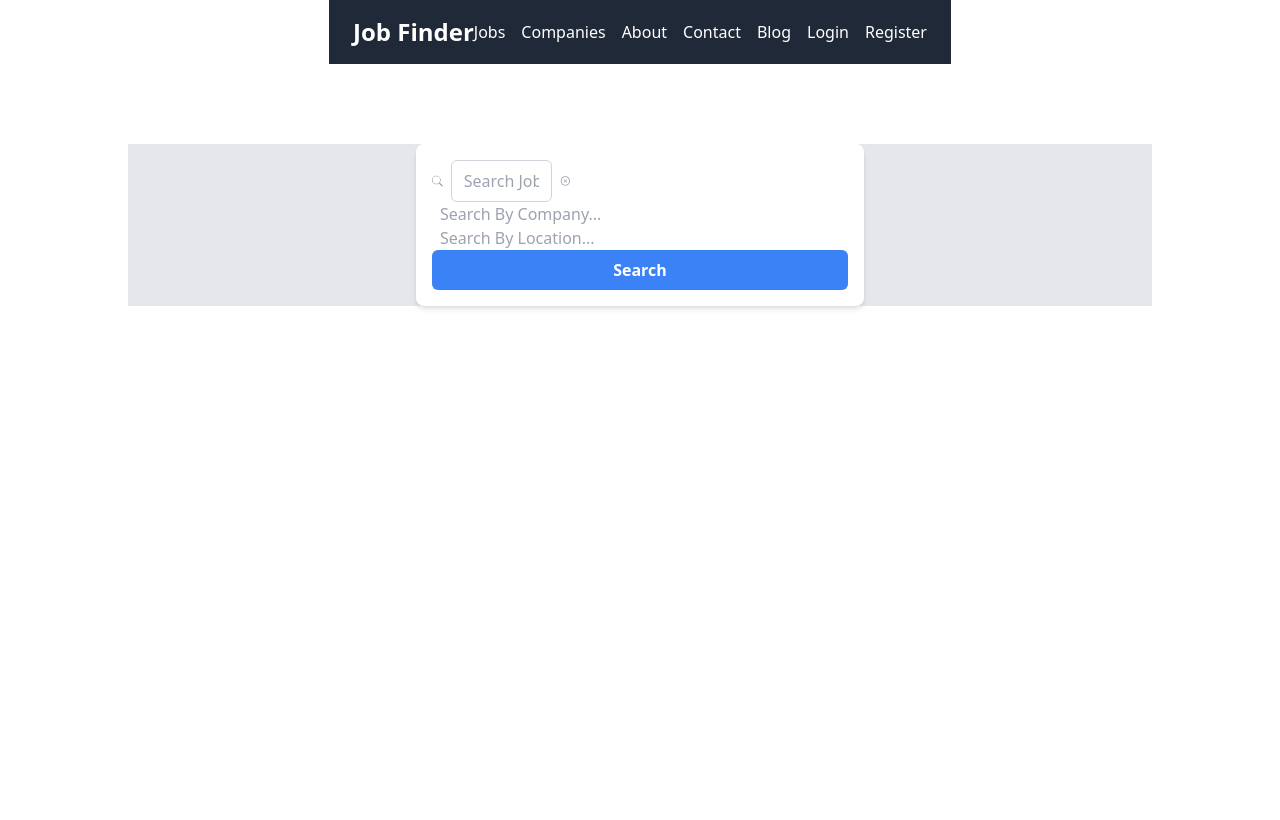
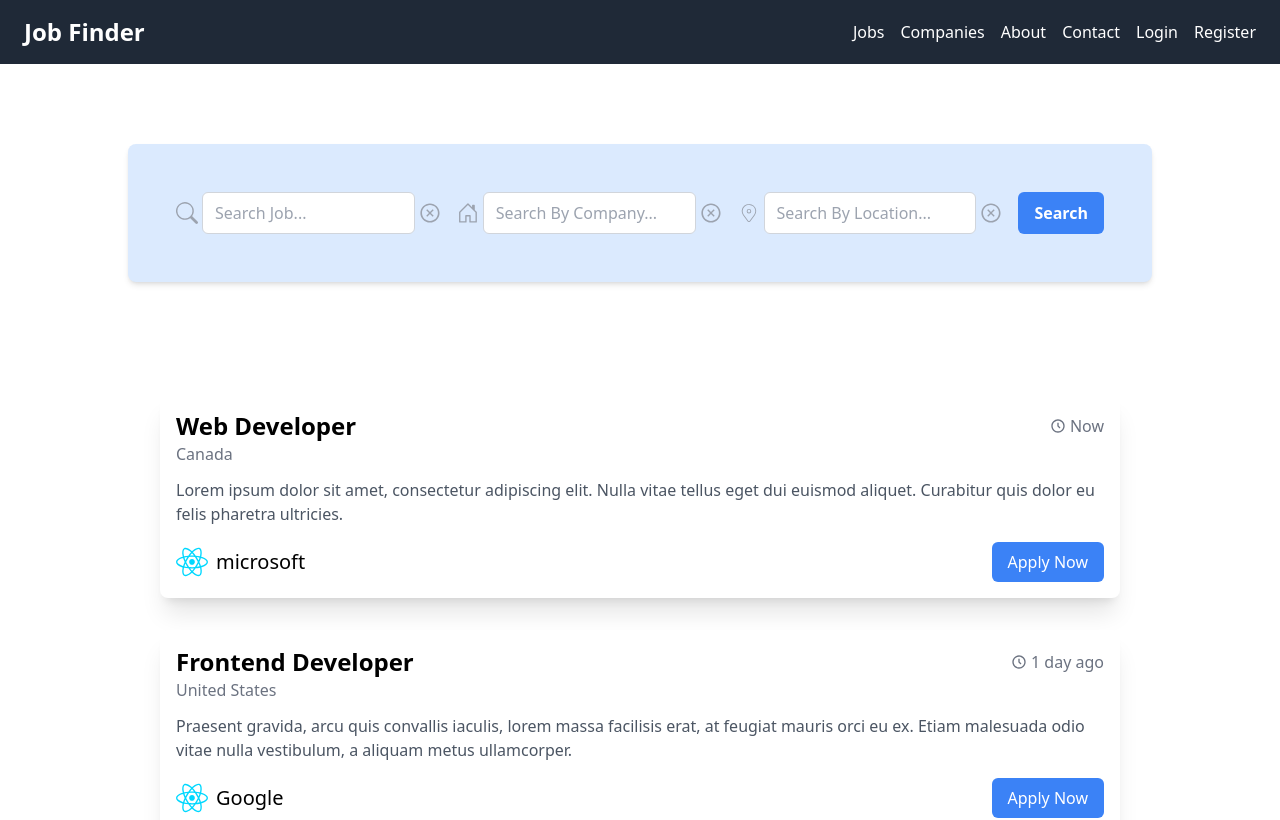
Before and after one commit to ryanf27/FE-job-finder, a React (Vite) app: page / in a window 1280 px wide. Shown: the top 820 px of the page. Built offline with nearby package versions, Linux system fonts and the light colour scheme.

Commit message:
add joblist component

```diff
--- a/package.json
+++ b/package.json
@@ -25,6 +25,7 @@
     "eslint-plugin-react-hooks": "^4.6.0",
     "eslint-plugin-react-refresh": "^0.4.5",
     "postcss": "^8.4.33",
+    "react-router-dom": "^6.21.2",
     "tailwindcss": "^3.4.1",
     "typescript": "^5.2.2",
     "vite": "^5.0.8"
--- a/src/App.tsx
+++ b/src/App.tsx
@@ -1,26 +1,16 @@
-import React, { useState } from "react";
-import Navbar from "./components/Navbar";
-import SearchBar from "./components/SearchBar";
-import data from "./data";
+import React from "react";
+import { BrowserRouter, Route, Routes } from "react-router-dom";
+import Homepages from "./pages/Homepages";
 
 interface AppProps {}
 
 const App: React.FC<AppProps> = () => {
-  const [filteredData, setFilteredData] = useState(data);
-
-  const searchData = (inputData) => {
-    const newData = data.filter((d) => {
-      return inputData.every((el) => {
-        return d[el.name].toLowerCase().includes(el.value.toLowerCase());
-      });
-    });
-    setFilteredData(newData);
-  };
   return (
-    <div className=" w-full flex flex-col items-center">
-      <Navbar />
-      <SearchBar searchData={searchData} />
-    </div>
+    <BrowserRouter>
+      <Routes>
+        <Route path="/" element={<Homepages />} />
+      </Routes>
+    </BrowserRouter>
   );
 };
 
--- /dev/null
+++ b/src/components/JobsList.tsx
@@ -0,0 +1,49 @@
+import React from "react";
+import { DataItem } from "../pages/Homepages";
+
+// react icons
+import { BiTimeFive } from "react-icons/bi";
+
+interface JobsListProps {
+  filteredData: DataItem[] | undefined;
+}
+
+const JobsList: React.FC<JobsListProps> = ({ filteredData }) => {
+  return (
+    <div
+      className="container
+     mt-20"
+    >
+      {filteredData?.map(
+        ({ id, image, title, time, location, desc, company }) => (
+          <div
+            key={id}
+            className="bg-white w-3/4 mx-auto my-8 p-4 rounded-lg shadow-xl "
+          >
+            <div className="flex items-center justify-between ">
+              <h1 className="text-2xl font-semibold">{title}</h1>
+              <span className="text-gray-500 flex items-center">
+                <BiTimeFive className="inline-block mr-1" /> {time}
+              </span>
+            </div>
+            <h6 className="text-gray-500 mb-3">{location}</h6>
+            <p className="text-gray-600">{desc}</p>
+            <div className="flex justify-between mt-4">
+              {typeof image === "string" && (
+                <div className="flex items-center ">
+                  <img src={image} alt="CompanyLogo" className="w-8 h-8 mr-2" />
+                  <span className="text-xl font-normal">{company}</span>
+                </div>
+              )}
+              <button className="bg-blue-500 text-white px-4 py-2 rounded-md hover:bg-blue-600">
+                Apply Now
+              </button>
+            </div>
+          </div>
+        )
+      )}
+    </div>
+  );
+};
+
+export default JobsList;
--- a/src/components/Navbar.tsx
+++ b/src/components/Navbar.tsx
@@ -4,7 +4,7 @@ interface NavbarProps {}
 
 const Navbar: React.FC<NavbarProps> = () => {
   return (
-    <header className="bg-gray-800 text-white py-4 px-6 flex items-center justify-between">
+    <header className="container bg-gray-800 text-white py-4 px-6 flex items-center justify-between">
       <strong className="text-2xl font-bold">Job Finder</strong>
       <nav className="flex space-x-4">
         <a href="#" className="hover:text-blue-500">
@@ -20,9 +20,6 @@ const Navbar: React.FC<NavbarProps> = () => {
           Contact
         </a>
         <a href="#" className="hover:text-blue-500">
-          Blog
-        </a>
-        <a href="#" className="hover:text-blue-500">
           Login
         </a>
         <a href="#" className="hover:text-blue-500">
--- a/src/components/SearchBar.tsx
+++ b/src/components/SearchBar.tsx
@@ -20,7 +20,7 @@ const SearchBar: React.FC<SearcProps> = ({ searchData }) => {
     const { name, value } = event.target;
     setSearchInputs((prevState) => {
       const updateState = prevState.map((input) => {
-        if ((input.name = name)) {
+        if (input.name == name) {
           input.value = value;
         }
         return input;
@@ -71,14 +71,11 @@ const SearchBar: React.FC<SearcProps> = ({ searchData }) => {
   };
 
   return (
-    <div className="flex items-center justify-center mt-20 bg-gray-200 w-4/5">
-      <form
-        action=""
-        className="flex flex-col w-full max-w-md px-4 py-4 bg-white rounded-lg shadow-md"
-      >
-        <div className="w-1/3 flex items-center space-x-2">
-          <BsSearch className="w-4 h-4 text-gray-400" />
-          {/* job */}
+    <div className="flex items-center justify-center mt-20 bg-blue-100 w-4/5 rounded-lg shadow-md">
+      <form action="" className="flex flex-row w-full p-12 ">
+        {/* job input field*/}
+        <div className="w-1/3 flex items-center space-x-1 mr-4">
+          <BsSearch className="w-7 h-7 text-gray-400" />
           <input
             name="title"
             type="text"
@@ -89,39 +86,39 @@ const SearchBar: React.FC<SearcProps> = ({ searchData }) => {
           />
           <AiOutlineCloseCircle
             onClick={clearInputJob}
-            className="w-4 h-4 text-gray-400"
+            className="w-7 h-7 text-gray-400"
           />
         </div>
-        {/* company */}
-        <div className="w-1/3 flex items-center space-x-2">
-          <BsHouseDoor className="w-4 h-4 text-gray-400" />
+        {/* company input field*/}
+        <div className="w-1/3 flex items-center space-x-1 mr-4">
+          <BsHouseDoor className="w-7 h-7 text-gray-400" />
           <input
             name="company"
             type="text"
-            className="inputField"
+            className="w-full rounded-md px-3 py-2 border border-gray-300 focus:outline-none focus:ring-2 focus:ring-blue-500"
             placeholder="Search By Company..."
             value={searchInputs[1].value}
             onChange={onChangeHandler}
           />
           <AiOutlineCloseCircle
             onClick={clearInputCompany}
-            className="w-4 h-4 text-gray-400 hover:text-blue-500"
+            className="w-7 h-7 text-gray-400 hover:text-blue-500"
           />
         </div>
         {/* location */}
-        <div className="w-1/3 flex items-center space-x-2">
-          <CiLocationOn className="w-4 h-4 text-gray-400" />
+        <div className="w-1/3 flex items-center space-x-1 mr-4">
+          <CiLocationOn className="w-7 h-7 text-gray-400" />
           <input
             name="location"
             type="text"
-            className="inputField"
+            className="w-full rounded-md px-3 py-2 border border-gray-300 focus:outline-none focus:ring-2 focus:ring-blue-500"
             placeholder="Search By Location..."
             value={searchInputs[2].value}
             onChange={onChangeHandler}
           />
           <AiOutlineCloseCircle
             onClick={clearInputLocation}
-            className="w-4 h-4 text-gray-400 hover:text-blue-500"
+            className="w-7 h-7 text-gray-400 hover:text-blue-500"
           />
         </div>
 
--- a/src/data.tsx
+++ b/src/data.tsx
@@ -1,6 +1,10 @@
 import logo1 from "./assets/react.svg";
 
-const Data = [
+interface JobData {
+  [key: string]: string | number;
+}
+
+const Data: JobData[] = [
   {
     id: 1,
     image: logo1,
--- /dev/null
+++ b/src/pages/Homepages.tsx
@@ -0,0 +1,44 @@
+import React, { useState } from "react";
+import Navbar from "../components/Navbar";
+import SearchBar from "../components/SearchBar";
+import JobsList from "../components/JobsList";
+import data from "../data";
+
+interface HomeProps {}
+
+export interface DataItem {
+  [key: string]: string | number;
+}
+
+interface SearchElement {
+  name: keyof DataItem;
+  value: string;
+}
+
+const Homepages: React.FC<HomeProps> = () => {
+  const [filteredData, setFilteredData] = useState<DataItem[] | undefined>(
+    data
+  );
+
+  const searchData = (inputData: SearchElement[]): void => {
+    const newData: DataItem[] = data.filter((d: DataItem) => {
+      return inputData.every((el: SearchElement) => {
+        return d[el.name]
+          .toString()
+          .toLowerCase()
+          .includes(el.value.toLowerCase());
+      });
+    });
+    setFilteredData(newData);
+  };
+
+  return (
+    <div className="flex flex-col items-center">
+      <Navbar />
+      <SearchBar searchData={searchData} />
+      <JobsList filteredData={filteredData} />
+    </div>
+  );
+};
+
+export default Homepages;
```
Also changed, not shown: src/pages/Login.tsx (added), src/pages/Register.tsx (added), 1 other file (tests, documents, lock files or other folders).
